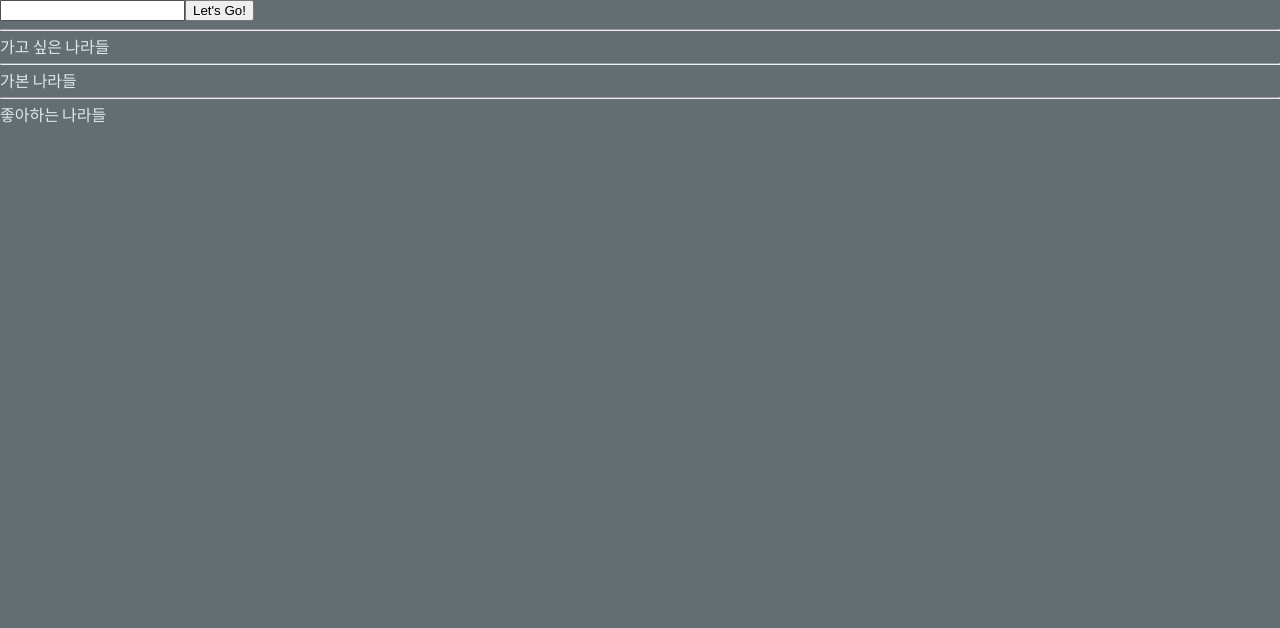
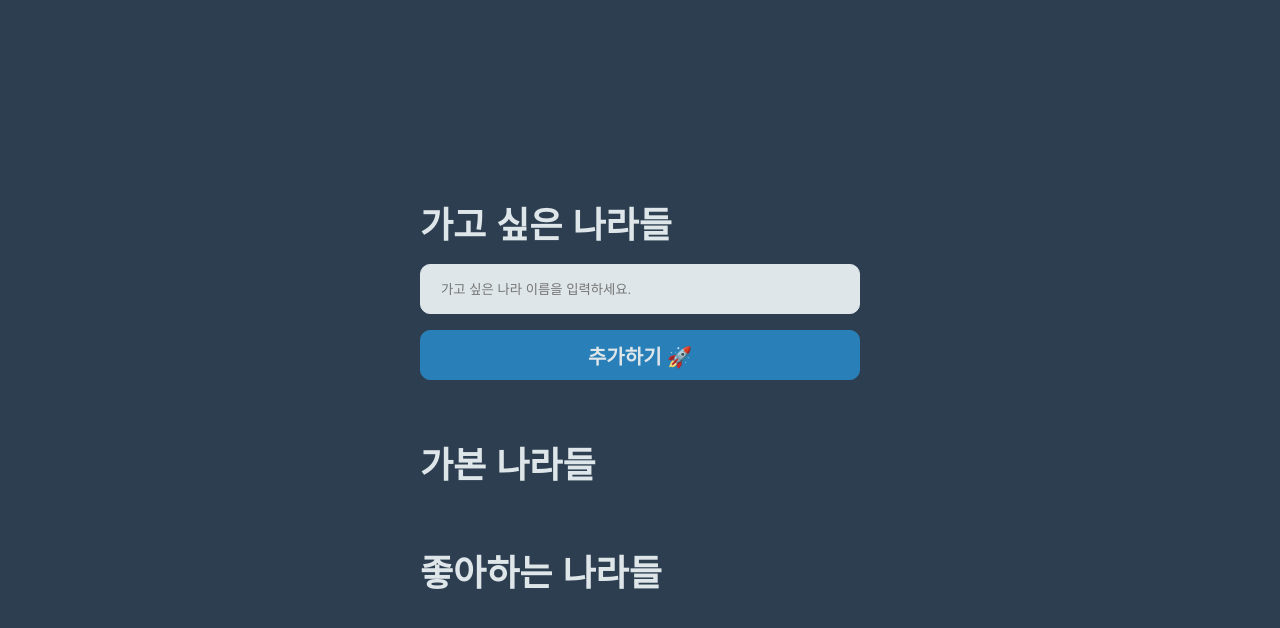
Before and after one commit to Joie-Kim/asg-react-study, a React (Vite) app: page / in a window 1280 px wide. Shown: the top 628 px of the page. Built offline with nearby package versions, Linux system fonts and the light colour scheme.

Commit message:
fix: style

```diff
--- a/src/components/ButtonBox.tsx
+++ b/src/components/ButtonBox.tsx
@@ -1,4 +1,19 @@
 import { ICountry } from '@/types/country';
+import styled from 'styled-components';
+
+const Container = styled.span`
+  margin-left: 16px;
+  button {
+    margin: 0 4px;
+    padding: 0;
+    width: 40px;
+    height: 40px;
+    font-size: 24px;
+    background-color: ${(props) => props.theme.accentColor};
+    border: 1px solid ${(props) => props.theme.accentColor};
+    border-radius: 10px;
+  }
+`;
 
 interface Props {
   category: ICountry['category'];
@@ -7,28 +22,25 @@ interface Props {
 }
 
 const ButtonBox = ({ category, onChange, onDelete }: Props) => {
-  switch (category) {
-    case 'Wish':
-      return (
-        <span>
-          <button onClick={() => onChange('Visited')}>Visited</button>
-          <button onClick={onDelete}>Delete</button>
-        </span>
-      );
-    case 'Visited':
-      return (
-        <span>
-          <button onClick={() => onChange('Prefer')}>Prefer</button>
-          <button onClick={() => onChange('Wish')}>Wish</button>
-        </span>
-      );
-    case 'Prefer':
-      return (
-        <span>
-          <button onClick={() => onChange('Visited')}>Visited</button>
-        </span>
-      );
-  }
+  return (
+    <Container>
+      {category === 'Wish' && (
+        <>
+          <button onClick={() => onChange('Visited')}>✅</button>
+          <button onClick={onDelete}>🗑</button>
+        </>
+      )}
+      {category === 'Visited' && (
+        <>
+          <button onClick={() => onChange('Prefer')}>👍</button>
+          <button onClick={() => onChange('Wish')}>❌</button>
+        </>
+      )}
+      {category === 'Prefer' && (
+        <button onClick={() => onChange('Visited')}>👎</button>
+      )}
+    </Container>
+  );
 };
 
 export default ButtonBox;
--- a/src/components/CountryForm.tsx
+++ b/src/components/CountryForm.tsx
@@ -1,7 +1,40 @@
 import { countryState } from '@/Recoil/country/atoms';
 import { useForm } from 'react-hook-form';
 import { useRecoilState } from 'recoil';
+import styled from 'styled-components';
 import { v4 as uuidv4 } from 'uuid';
+
+// #region styled
+const Form = styled.form`
+  width: 100%;
+`;
+
+const Input = styled.input`
+  padding: 0 20px;
+  width: 100%;
+  height: 50px;
+  background-color: #dfe6e9;
+  border: 1px solid #dfe6e9;
+  border-radius: 10px;
+`;
+
+const ErrorMsg = styled.p`
+  margin: 16px 20px;
+  color: tomato;
+`;
+
+const SubmitBtn = styled.button`
+  margin-bottom: 16px;
+  width: 100%;
+  height: 50px;
+  background-color: ${(props) => props.theme.accentColor};
+  border: 1px solid ${(props) => props.theme.accentColor};
+  border-radius: 10px;
+  color: inherit;
+  font-size: 20px;
+  font-weight: bold;
+`;
+// #endregion
 
 interface IForm {
   country: string;
@@ -18,6 +51,7 @@ const CountryForm = () => {
   } = useForm<IForm>();
 
   /** 입력 값 유효성 검사
+   * @param data 입력 값
    *
    * 이미 등록한 나라인지 확인
    * 1) 이미 등록한 경우 : error 메시지 노출
@@ -26,7 +60,7 @@ const CountryForm = () => {
   const onValid = (data: IForm) => {
     if (countries.map((country) => country.name).includes(data.country)) {
       setError('country', {
-        message: '이미 등록한 나라입니다.',
+        message: '⚠️ 이미 등록한 나라입니다.',
       });
     } else {
       const countryId = `country-${uuidv4()}`;
@@ -39,13 +73,14 @@ const CountryForm = () => {
   };
 
   return (
-    <form onSubmit={handleSubmit(onValid)}>
-      <input
-        {...register('country', { required: '나라 이름을 입력해주세요.' })}
+    <Form onSubmit={handleSubmit(onValid)}>
+      <Input
+        {...register('country', { required: '⚠️ 나라 이름을 입력해주세요.' })}
+        placeholder='가고 싶은 나라 이름을 입력하세요.'
       />
-      <span>{errors.country?.message}</span>
-      <button>Let's Go!</button>
-    </form>
+      <ErrorMsg>{errors.country?.message}</ErrorMsg>
+      <SubmitBtn>추가하기 🚀</SubmitBtn>
+    </Form>
   );
 };
 
--- a/src/components/CountryItem.tsx
+++ b/src/components/CountryItem.tsx
@@ -2,11 +2,23 @@ import { ICountry } from '@/types/country';
 import ButtonBox from './ButtonBox';
 import { useSetRecoilState } from 'recoil';
 import { countryState } from '@/Recoil/country/atoms';
+import styled from 'styled-components';
+
+const Item = styled.li`
+  margin-bottom: 10px;
+  padding: 0 20px;
+  span {
+    font-size: 24px;
+    font-weight: bold;
+  }
+`;
 
 const CountryItem = ({ id, name, category }: ICountry) => {
   const setCountries = useSetRecoilState(countryState);
 
-  /** 카테고리 변경 함수 */
+  /** 카테고리 변경 함수
+   * @param newCategory 클릭한 버튼에 지정된 카테고리
+   */
   const onCategoryChange = (newCategory: ICountry['category']) => {
     setCountries((prev) =>
       prev.map((country) =>
@@ -21,14 +33,14 @@ const CountryItem = ({ id, name, category }: ICountry) => {
   };
 
   return (
-    <li>
+    <Item>
       <span>{name}</span>
       <ButtonBox
         category={category}
         onChange={onCategoryChange}
         onDelete={onCountryDelete}
       />
-    </li>
+    </Item>
   );
 };
 
--- a/src/routes/Home.tsx
+++ b/src/routes/Home.tsx
@@ -2,29 +2,69 @@ import { countrySelector } from '@/Recoil/country/selectors';
 import CountryForm from '@/components/CountryForm';
 import CountryItem from '@/components/CountryItem';
 import { useRecoilValue } from 'recoil';
+import styled from 'styled-components';
+
+// #region styled
+const Container = styled.div`
+  display: flex;
+  flex-direction: column;
+  justify-content: center;
+  margin: 0 auto;
+  padding: 0px 20px;
+  max-width: 480px;
+  height: 100vh;
+`;
+
+const ListSection = styled.section`
+  margin: 16px 0;
+`;
+
+const Title = styled.h1`
+  margin: 20px 0;
+  font-size: 36px;
+  font-weight: bold;
+`;
+
+const List = styled.ul`
+  width: 100%;
+  list-style: none;
+`;
+// #endregion
 
 const Home = () => {
   const [wishList, visitedList, preferList] = useRecoilValue(countrySelector);
 
+  // TODO: 반복되는 부분을 어떻게 해결할 수 있을까...? 🤔
   return (
-    <div>
+    <Container>
+      <ListSection>
+        <Title>가고 싶은 나라들</Title>
         <CountryForm />
-      <hr />
-      <h1>가고 싶은 나라들</h1>
+        <List>
           {wishList.map((country) => (
             <CountryItem key={country.id} {...country} />
           ))}
-      <hr />
-      <h1>가본 나라들</h1>
+        </List>
+      </ListSection>
+
+      <ListSection>
+        <Title>가본 나라들</Title>
+        <List>
           {visitedList.map((country) => (
             <CountryItem key={country.id} {...country} />
           ))}
-      <hr />
-      <h1>좋아하는 나라들</h1>
+        </List>
+      </ListSection>
+
+      <ListSection>
+        <Title>좋아하는 나라들</Title>
+        <List>
           {preferList.map((country) => (
             <CountryItem key={country.id} {...country} />
           ))}
-    </div>
+        </List>
+      </ListSection>
+    </Container>
   );
 };
 
--- a/src/styles/theme.ts
+++ b/src/styles/theme.ts
@@ -1,7 +1,7 @@
 import { DefaultTheme } from 'styled-components';
 
 export const theme: DefaultTheme = {
-  bgColor: '#636e72',
+  bgColor: '#2c3e50',
   textColor: '#dfe6e9',
-  accentColor: '#00cec9',
+  accentColor: '#2980b9',
 };
```
Lines whose indentation alone changed are shown as unchanged.
